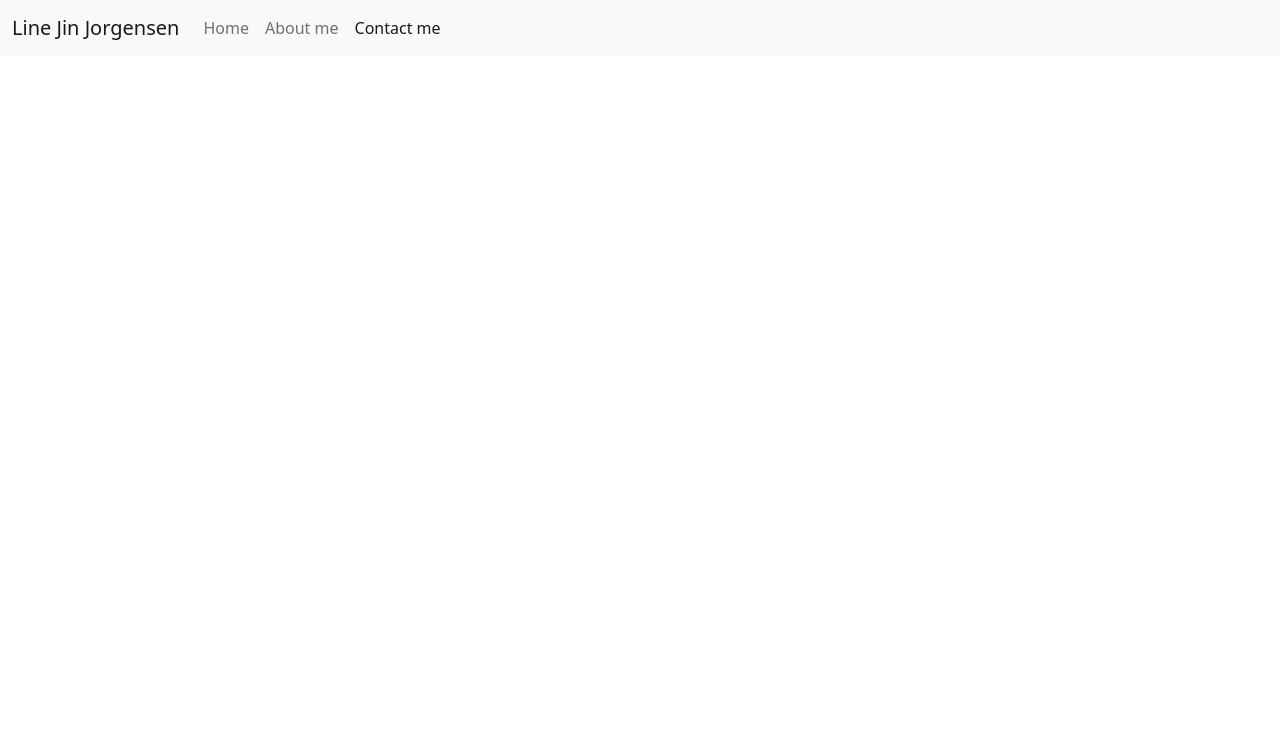
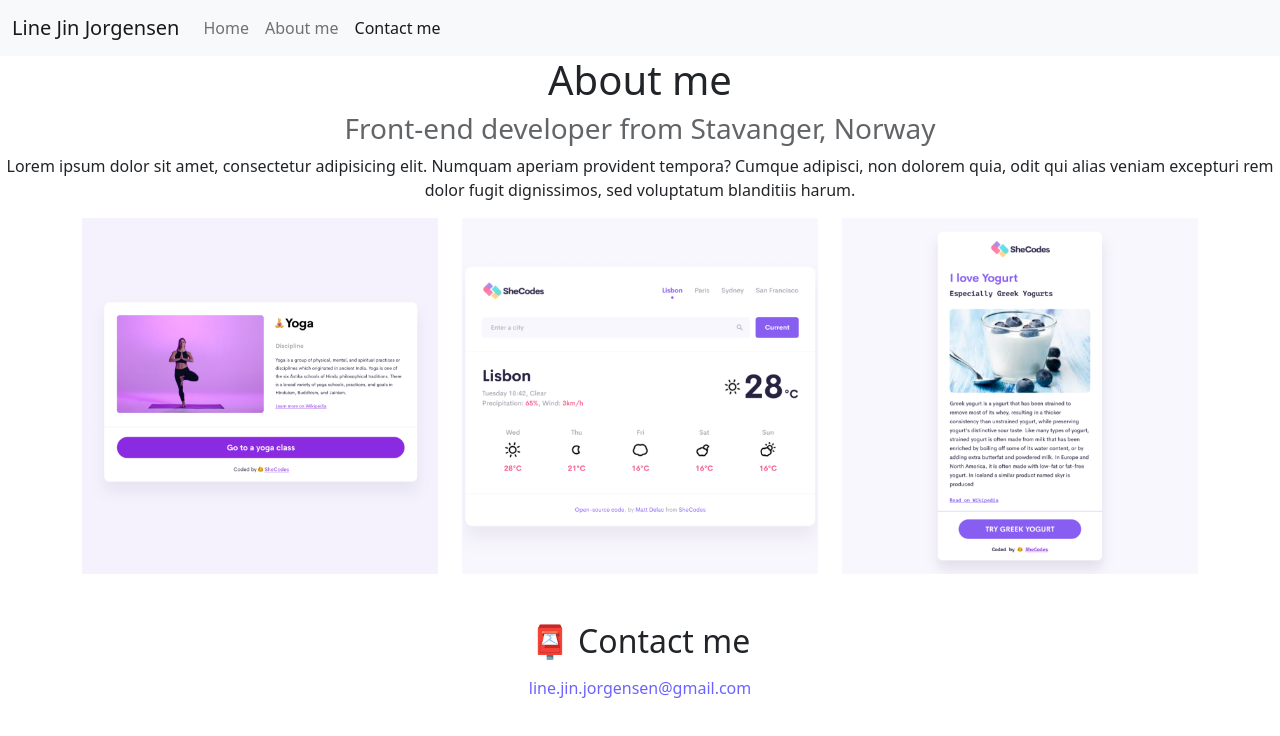
Before and after one commit to LineJinJ/SheCodes_Responsive_Week_3_Elleve_Homework_I, a plain HTML site: page contact.html in a window 1280 px wide. Drawn offline with nearby package versions, Linux system fonts and the light colour scheme.

```diff
--- a/contact.html
+++ b/contact.html
@@ -52,5 +52,52 @@
         </div>
       </div>
     </nav>
+    <h1 title="Headline about me" class="text-center">About me</h1>
+    <h3
+      title="Information about where the person comes from and what he/She does"
+      class="text-center"
+    >
+      Front-end developer from Stavanger, Norway
+    </h3>
+    <p
+      title="Some text in Latin just be an example of text"
+      class="text-center"
+    >
+      Lorem ipsum dolor sit amet, consectetur adipisicing elit. Numquam aperiam
+      provident tempora? Cumque adipisci, non dolorem quia, odit qui alias
+      veniam excepturi rem dolor fugit dignissimos, sed voluptatum blanditiis
+      harum.
+    </p>
+    <div class="container mb-5">
+      <div class="row">
+        <div class="col-sm-4">
+          <img
+            src="/images/yoga.png"
+            alt="Image/photo showing woman doing yoga"
+            class="img-fluid"
+          />
+        </div>
+        <div class="col-sm-4">
+          <img
+            src="/images/weather.png"
+            alt="Image/photo showing a weather forecast for a city, Lisbon, for five days"
+            class="img-fluid"
+          />
+        </div>
+        <div class="col-sm-4">
+          <img
+            src="/images/yogurt.png"
+            alt="Image/photo showing a glass with some yogurt in it spinkled with blueberries"
+            class="img-fluid"
+          />
+        </div>
+      </div>
+    </div>
+    <div class="text-center" id="contact">
+      <h2 class="mb-3">📮 Contact me</h2>
+      <a href="mailto:line.jin.jorgensen@gmail.com" class="email-to"
+        >line.jin.jorgensen@gmail.com</a
+      >
+    </div>
   </body>
 </html>
--- a/src/style.css
+++ b/src/style.css
@@ -44,3 +44,8 @@
   box-shadow: var(--box-shadow);
   color: white;
 }
+
+.email-to {
+  color: #6c63ff;
+  text-decoration: none;
+}
```
Also changed, not shown: about.html (+47 -0 lines), index.html (+1 -1 lines).
